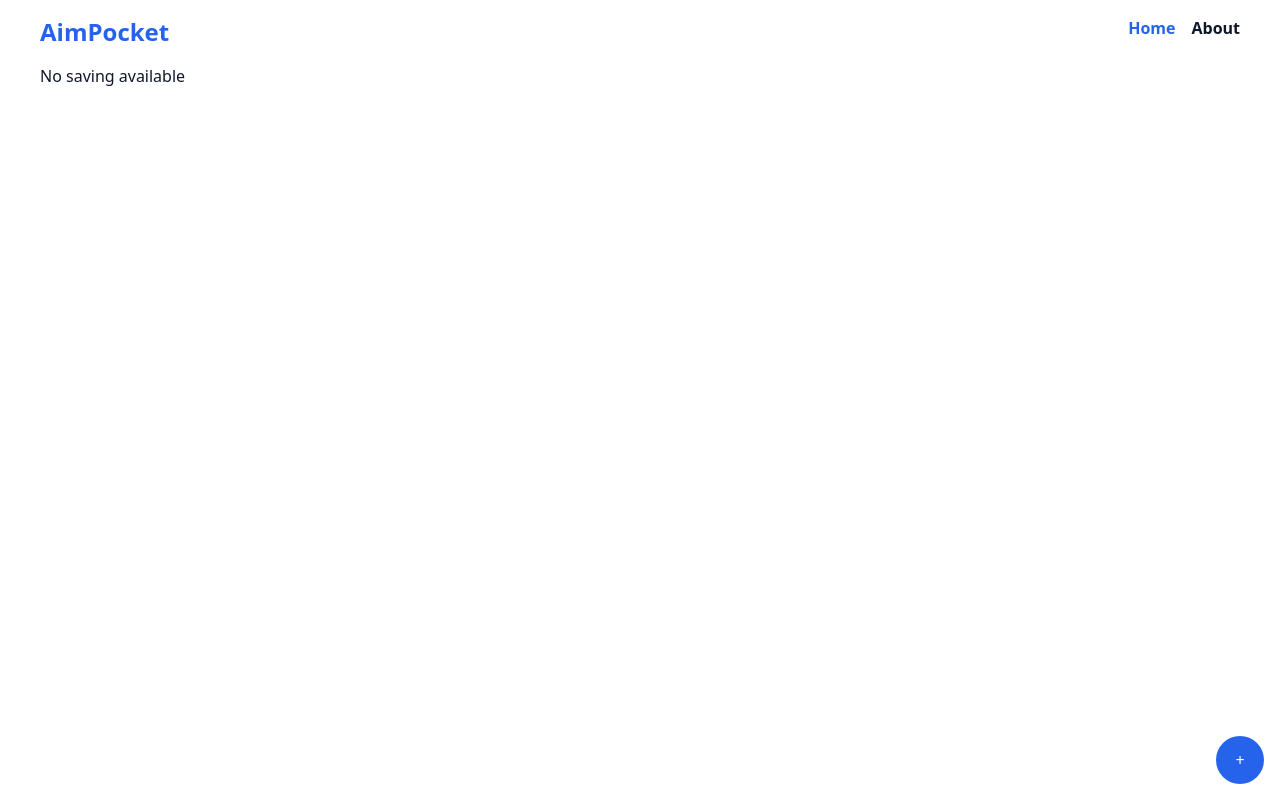
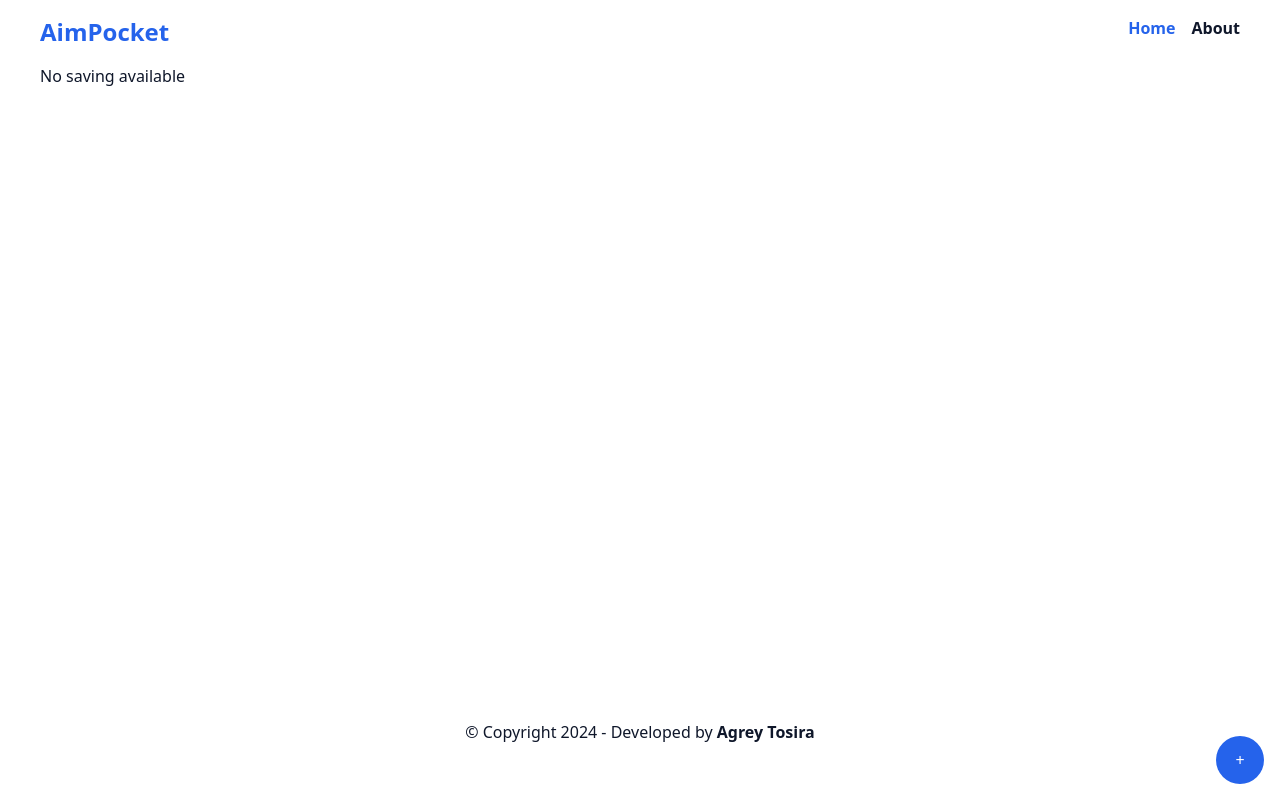
Before and after one commit to agreytosira/aim-pocket, a React (Vite) app: page / in a window 1280 px wide. Built offline with nearby package versions, Linux system fonts and the light colour scheme.

Commit message:
feat: add footer component

```diff
--- a/src/App.jsx
+++ b/src/App.jsx
@@ -1,9 +1,10 @@
-import Navbar from "./components/Navbar";
-import { Routes, Route } from "react-router-dom";
-import Home from "./pages/Home";
-import About from "./pages/About";
-import Detail from "./pages/Detail";
-import AddSaving from "./pages/AddSaving";
+import Navbar from './components/Navbar'
+import { Routes, Route } from 'react-router-dom'
+import Home from './pages/Home'
+import About from './pages/About'
+import Detail from './pages/Detail'
+import AddSaving from './pages/AddSaving'
+import Footer from './components/Footer'
 
 function App() {
   return (
@@ -12,13 +13,14 @@ function App() {
         <Navbar />
       </header>
       <Routes>
-        <Route path="/" element={<Home />} />
-        <Route path="/about" element={<About />} />
-        <Route path="/detail/:id" element={<Detail />} />
-        <Route path="/add" element={<AddSaving />} />
+        <Route path='/' element={<Home />} />
+        <Route path='/about' element={<About />} />
+        <Route path='/detail/:id' element={<Detail />} />
+        <Route path='/add' element={<AddSaving />} />
       </Routes>
+      <Footer />
     </>
-  );
+  )
 }
 
-export default App;
+export default App
--- a/src/components/Footer.jsx
+++ b/src/components/Footer.jsx
@@ -0,0 +1,13 @@
+function Footer() {
+  return (
+    <footer className='w-full py-2 mt-2 text-center'>
+      <div className='container'>
+        <p>
+          &copy; Copyright {new Date().getFullYear()} - Developed by <strong>Agrey Tosira</strong>
+        </p>
+      </div>
+    </footer>
+  )
+}
+
+export default Footer
--- a/src/pages/Home.jsx
+++ b/src/pages/Home.jsx
@@ -25,7 +25,7 @@ function Home() {
   }
 
   return (
-    <div className='container'>
+    <div className='container min-h-[80dvh]'>
       {savings.length > 0 ? (
         <div className='grid gap-4 grd-cols-1 sm:grid-cols-2 md:grid-cols-4'>
           {savings.map((saving) => (
```
